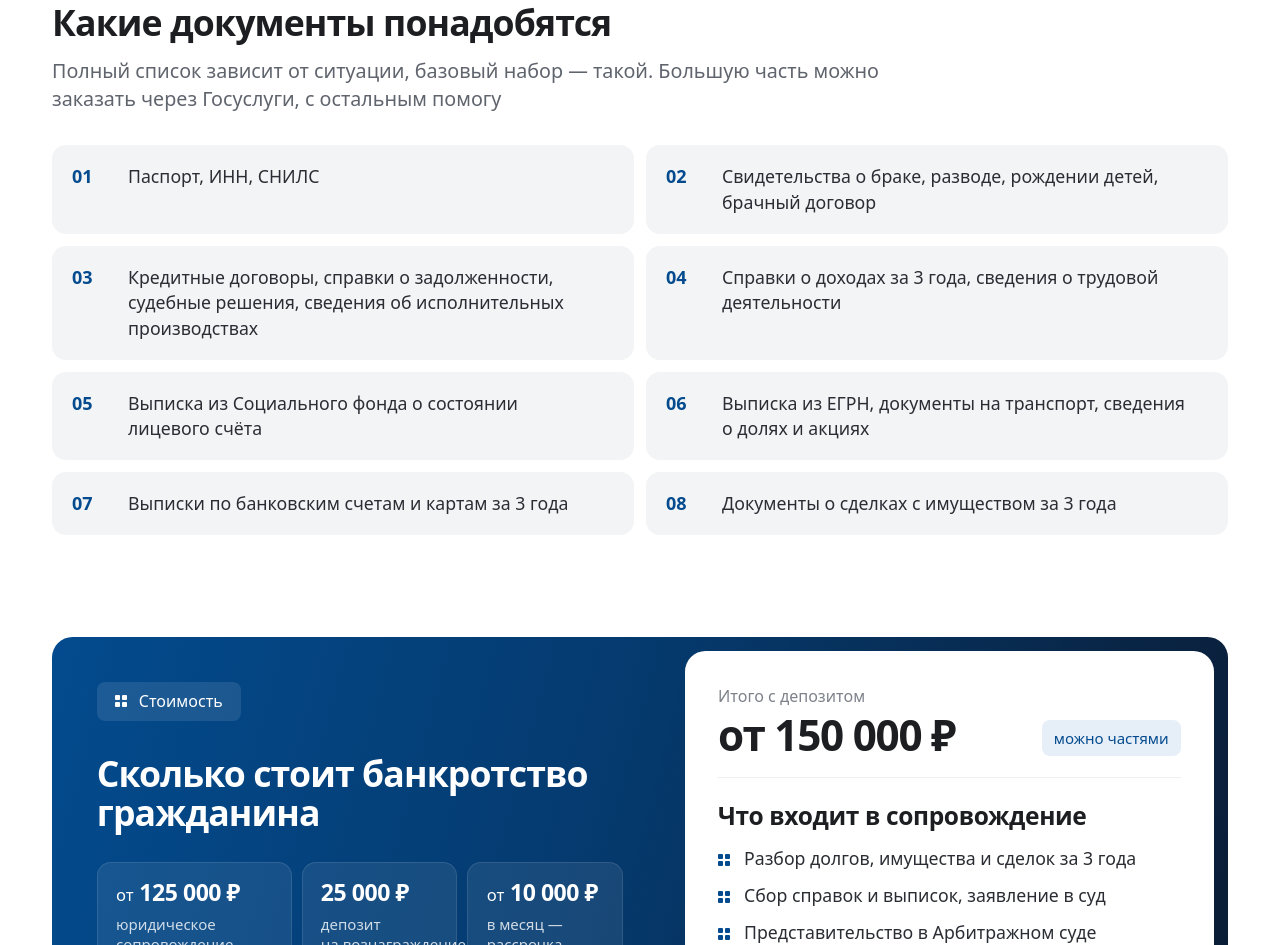
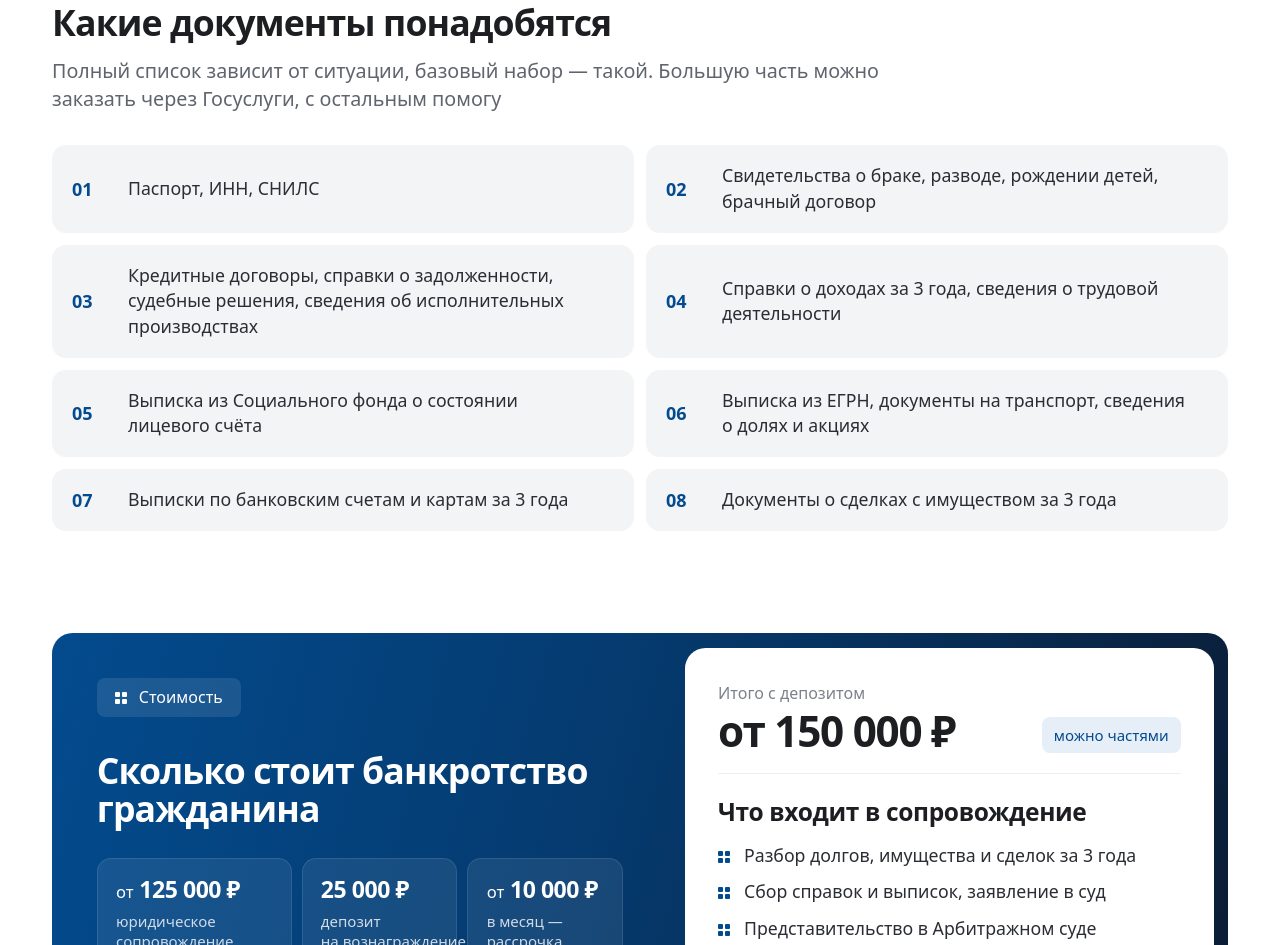
Before and after one commit to t0niske/upravl-site, an Astro site: page /bankrotstvo-fizicheskih-lic in a window 1280 px wide. Shown: the part 5658-6603 px from the top of the page. Built offline with nearby package versions, Linux system fonts and the light colour scheme; Astro itself is replaced by a stand-in of ours.

Commit message:
Документы: текст в плашках по центру по вертикали
Co-Authored-By: Claude Opus 5.5 <noreply@anthropic.com>

```diff
--- a/src/pages/bankrotstvo-fizicheskih-lic/index.astro
+++ b/src/pages/bankrotstvo-fizicheskih-lic/index.astro
@@ -309,7 +309,7 @@ const faq = [
 
   .lp-docs { display: grid; gap: clamp(0.5rem, 1vw, 0.75rem); }
   @media (min-width: 768px) { .lp-docs { grid-template-columns: 1fr 1fr; } }
-  .lp-docs li { display: grid; grid-template-columns: 2.5rem minmax(0, 1fr); gap: 1rem; align-items: baseline; padding: 1.125rem 1.25rem; border-radius: 14px; background: #f3f4f6; font-size: var(--fs-body); line-height: 1.45; color: #2a2d33; }
+  .lp-docs li { display: grid; grid-template-columns: 2.5rem minmax(0, 1fr); gap: 1rem; align-items: center; padding: 1.125rem 1.25rem; border-radius: 14px; background: #f3f4f6; font-size: var(--fs-body); line-height: 1.45; color: #2a2d33; }
   .lp-num { font-family: var(--font-display); font-weight: 700; font-size: 1.125rem; color: #034b8e; }
 
   .lp-after { display: grid; gap: clamp(0.5rem, 1vw, 0.75rem); }
```
